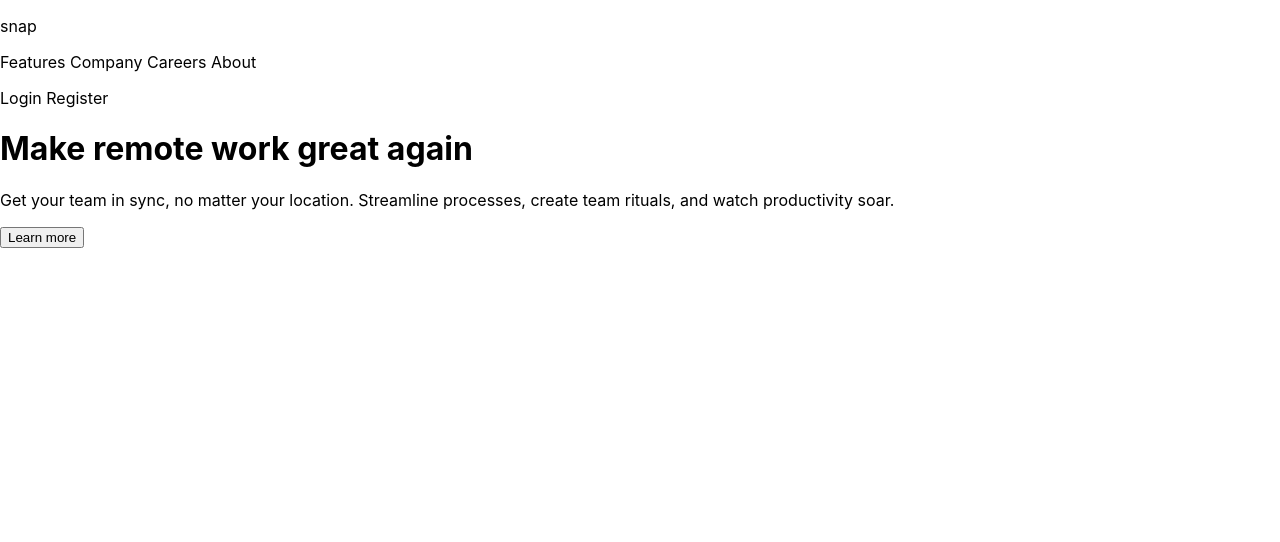
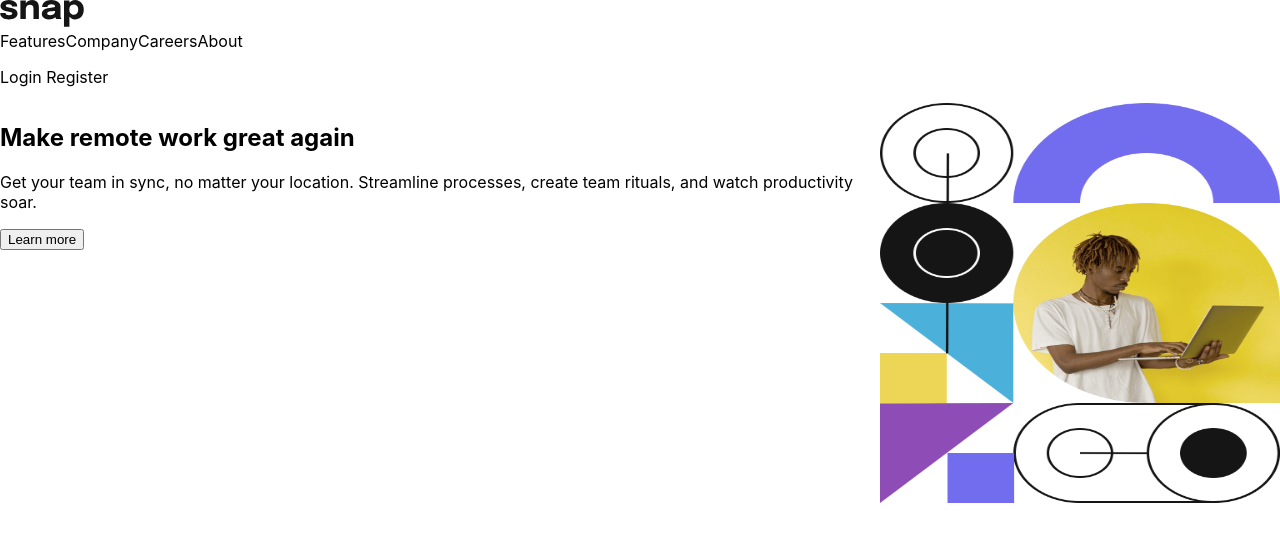
Before and after one commit to beyondthefruit/intro-dropdown, a React (Create React App) app: page / in a window 1280 px wide. Shown: the top 542 px of the page. Built offline with nearby package versions, Linux system fonts and the light colour scheme.

Commit message:
feat: website design

```diff
--- a/src/Components/main.js
+++ b/src/Components/main.js
@@ -2,14 +2,20 @@ import React from 'react';
 
 const Main = () => {
   return (
-    <>
+    <article>
+      <div className='text'>
+        {' '}
         <h1> Make remote work great again</h1>
         <p>
           Get your team in sync, no matter your location. Streamline processes,
           create team rituals, and watch productivity soar.
         </p>
         <button> Learn more</button>
-    </>
+      </div>
+      <div className='photo'>
+        <img src={require('../assets/image-hero-desktop.png')} alt='laptop' />
+      </div>
+    </article>
   );
 };
 
--- a/src/Components/nav.js
+++ b/src/Components/nav.js
@@ -1,11 +1,20 @@
 import React from 'react';
+import Logo from '../assets/logo.svg';
 const NavMenu = () => {
   return (
-    <>
-      <p>snap</p>
-      <p>Features Company Careers About</p>
+    <header>
+      <div className='logo'>
+        <img src={Logo} alt='snap' />
+      </div>
+      <ul className='drop'>
+        <li className='lili'>Features </li>
+        <li className='lili'>Company </li>
+        <li className='lili'>Careers </li>
+        <li className='lili'>About</li>
+      </ul>
+
       <p>Login Register</p>
-    </>
+    </header>
   );
 };
 
--- a/src/index.css
+++ b/src/index.css
@@ -11,3 +11,23 @@ code {
   font-family: source-code-pro, Menlo, Monaco, Consolas, 'Courier New',
     monospace;
 }
+
+.drop {
+  text-decoration: none;
+  list-style-type: none;
+  margin: 0;
+  padding: 0;
+}
+.lili {
+  text-align: center;
+  display: inline-block;
+}
+
+article {
+  display: flex;
+}
+
+.photo img {
+  width: 400px;
+  height: 400px;
+}
```
Also changed, not shown: src/assets/image-hero-desktop.png (added), src/assets/logo.svg (added). Lines whose indentation alone changed are shown as unchanged.
